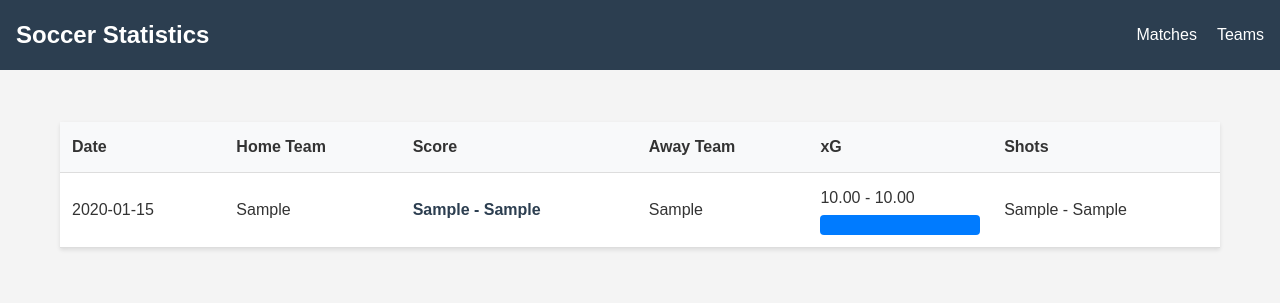
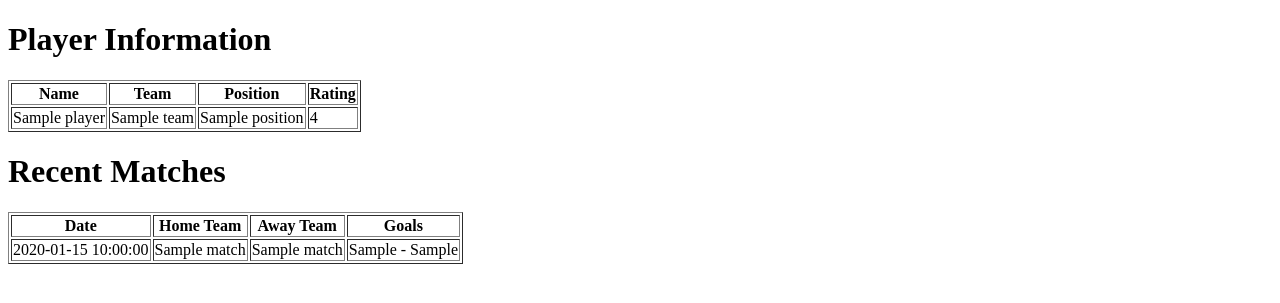
Before and after one commit to abozten/BLG317E2024Understat, a Flask app: template WebServer/templates/index.html in a window 1280 px wide. Shown: the top 303 px of the page. Run offline with Flask 3, Linux system fonts and the light colour scheme; the template is opened without the code that fills it: most values are stand-ins (such as "Sample title", 1, 10 or a date in 2020).

Commit message:
Implement Flask server and API endpoints for player, match retrieval

```diff
--- a/WebServer/api.py
+++ b/WebServer/api.py
@@ -1,4 +1,4 @@
-from flask import Flask, render_template, jsonify, request
+from flask import Flask, jsonify, request
 import pymysql
 from pymysql.cursors import DictCursor
 
@@ -17,104 +17,88 @@ db_config = {
 def get_db_connection():
     return pymysql.connect(**db_config)
 
-@app.route('/')
-def home():
+@app.route('/players', methods=['GET'])
+def get_players():
     try:
         connection = get_db_connection()
         with connection.cursor() as cursor:
-            # Fetch matches
-            cursor.execute("""
-                SELECT * FROM matches
-                ORDER BY date DESC
-                LIMIT 20
-            """)
-            matches = cursor.fetchall()
-
-            # Fetch top players stats (assuming you have a players table)
             cursor.execute("""
                 SELECT * FROM players
-                ORDER BY goals DESC
                 LIMIT 20
             """)
             players = cursor.fetchall()
-
-        return render_template('index.html',
-                             matches=matches,
-                             players=players)
+        return jsonify(players)
     except Exception as e:
         return jsonify({'error': str(e)}), 400
     finally:
         connection.close()
 
-@app.route('/api/matches')
+@app.route('/matches', methods=['GET'])
 def get_matches():
     try:
         connection = get_db_connection()
         with connection.cursor() as cursor:
-            cursor.execute("SELECT * FROM matches ORDER BY date DESC")
-            results = cursor.fetchall()
-        return jsonify(results), 200
+            cursor.execute("""
+                SELECT * FROM matches
+                ORDER BY datetime DESC
+                LIMIT 20
+            """)
+            matches = cursor.fetchall()
+        return jsonify(matches)
     except Exception as e:
         return jsonify({'error': str(e)}), 400
     finally:
         connection.close()
 
-@app.route('/api/match/<int:match_id>')
-def get_match(match_id):
+@app.route('/match_info', methods=['GET'])
+def get_match_info():
     try:
         connection = get_db_connection()
         with connection.cursor() as cursor:
-            cursor.execute("SELECT * FROM matches WHERE match_id=%s", (match_id,))
-            result = cursor.fetchone()
-        if result:
-            return jsonify(result), 200
-        return jsonify({'message': 'Match not found'}), 404
+            cursor.execute("""
+                SELECT * FROM match_info
+                ORDER BY date DESC
+                LIMIT 20
+            """)
+            match_info = cursor.fetchall()
+        return jsonify(match_info)
     except Exception as e:
         return jsonify({'error': str(e)}), 400
     finally:
         connection.close()
 
-@app.route('/api/team/<team_name>')
-def get_team_stats(team_name):
+@app.route('/season', methods=['GET'])
+def get_season_stats():
     try:
         connection = get_db_connection()
         with connection.cursor() as cursor:
-            # Get team's home matches
             cursor.execute("""
-                SELECT * FROM matches
-                WHERE home_team = %s OR away_team = %s
+                SELECT * FROM season
+                LIMIT 20
+            """)
+            season_stats = cursor.fetchall()
+        return jsonify(season_stats)
+    except Exception as e:
+        return jsonify({'error': str(e)}), 400
+    finally:
+        connection.close()
+
+@app.route('/shots', methods=['GET'])
+def get_shot_data():
+    try:
+        connection = get_db_connection()
+        with connection.cursor() as cursor:
+            cursor.execute("""
+                SELECT * FROM shot_data
                 ORDER BY date DESC
-            """, (team_name, team_name))
-            matches = cursor.fetchall()
-
-            # Calculate team statistics
-            stats = {
-                'name': team_name,
-                'matches_played': len(matches),
-                'goals_scored': 0,
-                'goals_conceded': 0,
-                'xG_for': 0,
-                'xG_against': 0,
-                'matches': matches
-            }
-
-            for match in matches:
-                if match['home_team'] == team_name:
-                    stats['goals_scored'] += match['home_goals']
-                    stats['goals_conceded'] += match['away_goals']
-                    stats['xG_for'] += match['home_xG']
-                    stats['xG_against'] += match['away_xG']
-                else:
-                    stats['goals_scored'] += match['away_goals']
-                    stats['goals_conceded'] += match['home_goals']
-                    stats['xG_for'] += match['away_xG']
-                    stats['xG_against'] += match['home_xG']
-
-        return jsonify(stats), 200
+                LIMIT 20
+            """)
+            shot_data = cursor.fetchall()
+        return jsonify(shot_data)
     except Exception as e:
         return jsonify({'error': str(e)}), 400
     finally:
         connection.close()
 
 if __name__ == '__main__':
-    app.run(debug=True)
+    app.run(debug=True, port=5001)  # Run this API server on port 5001
--- a/WebServer/templates/index.html
+++ b/WebServer/templates/index.html
@@ -1,209 +1,55 @@
-<!-- templates/index.html -->
 <!DOCTYPE html>
 <html lang="en">
 <head>
     <meta charset="UTF-8">
     <meta name="viewport" content="width=device-width, initial-scale=1.0">
-    <title>Soccer Statistics</title>
-    <style>
-        * {
-            margin: 0;
-            padding: 0;
-            box-sizing: border-box;
-        }
-
-        body {
-            font-family: Arial, sans-serif;
-            line-height: 1.6;
-            background-color: #f4f4f4;
-            color: #333;
-        }
-
-        .container {
-            max-width: 1200px;
-            margin: 0 auto;
-            padding: 20px;
-        }
-
-        header {
-            background-color: #2c3e50;
-            color: white;
-            padding: 1rem;
-            margin-bottom: 2rem;
-        }
-
-        nav {
-            display: flex;
-            justify-content: space-between;
-            align-items: center;
-        }
-
-        .nav-links {
-            display: flex;
-            gap: 20px;
-        }
-
-        .nav-links a {
-            color: white;
-            text-decoration: none;
-        }
-
-        .tab-container {
-            margin-bottom: 2rem;
-        }
-
-        .tab-buttons {
-            display: flex;
-            gap: 10px;
-            margin-bottom: 1rem;
-        }
-
-        .tab-button {
-            padding: 10px 20px;
-            border: none;
-            background-color: #e9ecef;
-            cursor: pointer;
-            border-radius: 4px;
-        }
-
-        .tab-button.active {
-            background-color: #007bff;
-            color: white;
-        }
-
-        .match-table, .player-table {
-            width: 100%;
-            border-collapse: collapse;
-            margin-bottom: 2rem;
-            background-color: white;
-            box-shadow: 0 2px 4px rgba(0,0,0,0.1);
-        }
-
-        th, td {
-            padding: 12px;
-            text-align: left;
-            border-bottom: 1px solid #ddd;
-        }
-
-        th {
-            background-color: #f8f9fa;
-            font-weight: bold;
-        }
-
-        .xG-bar {
-            height: 20px;
-            background-color: #e9ecef;
-            border-radius: 4px;
-            overflow: hidden;
-            margin-top: 4px;
-        }
-
-        .xG-fill {
-            height: 100%;
-            background-color: #007bff;
-            transition: width 0.3s ease;
-        }
-
-        .score {
-            font-weight: bold;
-            color: #2c3e50;
-        }
-
-        .match-row:hover {
-            background-color: #f8f9fa;
-            cursor: pointer;
-        }
-
-        .match-details {
-            display: none;
-            padding: 20px;
-            background-color: #f8f9fa;
-            border-top: 1px solid #ddd;
-        }
-
-        .match-details.active {
-            display: block;
-        }
-    </style>
+    <title>Football Stats</title>
 </head>
 <body>
-    <header>
-        <nav>
-            <h1>Soccer Statistics</h1>
-            <div class="nav-links">
-                <a href="#matches">Matches</a>
-                <a href="#teams">Teams</a>
-            </div>
-        </nav>
-    </header>
+    <h1>Player Information</h1>
+    <table border="1">
+        <thead>
+            <tr>
+                <th>Name</th>
+                <th>Team</th>
+                <th>Position</th>
+                <th>Rating</th>
+            </tr>
+        </thead>
+        <tbody>
+            {% for player in players %}
+            <tr>
+                <td>{{ player.Name }}</td>
+                <td>{{ player.Team }}</td>
+                <td>{{ player.Position }}</td>
+                <td>{{ player.Rating }}</td>
+            </tr>
+            {% endfor %}
+        </tbody>
+    </table>
 
-    <div class="container">
-        <div class="tab-container">
-            <table class="match-table">
+    <h1>Recent Matches</h1>
+    <table border="1">
         <thead>
             <tr>
                 <th>Date</th>
                 <th>Home Team</th>
-                        <th>Score</th>
                 <th>Away Team</th>
-                        <th>xG</th>
-                        <th>Shots</th>
+                <th>Goals</th>
             </tr>
         </thead>
         <tbody>
             {% for match in matches %}
-                    <tr class="match-row" data-match-id="{{ match.match_id }}">
-                        <td>{{ match.date.strftime('%Y-%m-%d') if match.date else 'N/A' }}</td>
-                        <td>{{ match.home_team }}</td>
-                        <td class="score">
-                            {{ match.home_goals }} - {{ match.away_goals }}
-                        </td>
-                        <td>{{ match.away_team }}</td>
-                        <td>
-                            {{ "%.2f"|format(match.home_xG) }} - {{ "%.2f"|format(match.away_xG) }}
-                            <div class="xG-bar">
-                                <div class="xG-fill" style="width: {{ (match.home_xG / (match.home_xG + match.away_xG) * 100)|round }}%"></div>
-                            </div>
-                        </td>
-                        <td>{{ match.home_shots }} - {{ match.away_shots }}</td>
+            <tr>
+                <td>{{ match.datetime }}</td>
+                <td>{{ match.h_title }}</td>
+                <td>{{ match.a_title }}</td>
+                <td>{{ match.goals_h }} - {{ match.goals_a }}</td>
             </tr>
             {% endfor %}
         </tbody>
     </table>
-        </div>
-    </div>
 
-    <script>
-        // Match row click handler
-        document.querySelectorAll('.match-row').forEach(row => {
-            row.addEventListener('click', async () => {
-                const matchId = row.dataset.matchId;
-                const response = await fetch(`/api/match/${matchId}`);
-                const matchData = await response.json();
-
-                // Toggle detailed view
-                const existingDetails = row.nextElementSibling;
-                if (existingDetails && existingDetails.classList.contains('match-details')) {
-                    existingDetails.remove();
-                } else {
-                    const detailsRow = document.createElement('tr');
-                    detailsRow.classList.add('match-details');
-                    detailsRow.innerHTML = `
-                        <td colspan="6">
-                            <h3>${matchData.home_team} vs ${matchData.away_team}</h3>
-                            <p>Date: ${matchData.date}</p>
-                            <p>Venue: ${matchData.venue || 'N/A'}</p>
-                            <p>Referee: ${matchData.referee || 'N/A'}</p>
-                            <h4>Statistics</h4>
-                            <p>Possession: ${matchData.home_possession || 'N/A'}% - ${matchData.away_possession || 'N/A'}%</p>
-                            <p>Shots on Target: ${matchData.home_shots_on_target || 'N/A'} - ${matchData.away_shots_on_target || 'N/A'}</p>
-                            <p>Corners: ${matchData.home_corners || 'N/A'} - ${matchData.away_corners || 'N/A'}</p>
-                        </td>
-                    `;
-                    row.parentNode.insertBefore(detailsRow, row.nextSibling);
-                }
-            });
-        });
-    </script>
+    <!-- Add similar tables for match_info, season_stats, and shot_data -->
 </body>
 </html>
```
Also changed, not shown: WebServer/server.py (added, +54 -0 lines). Lines whose indentation alone changed are shown as unchanged.
